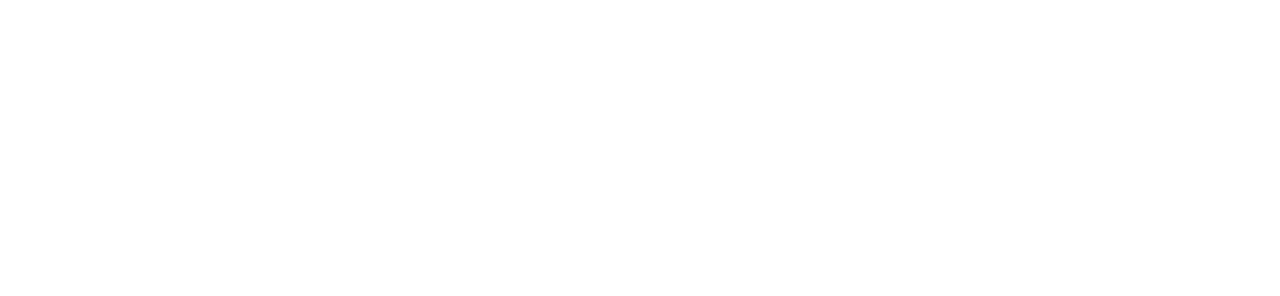
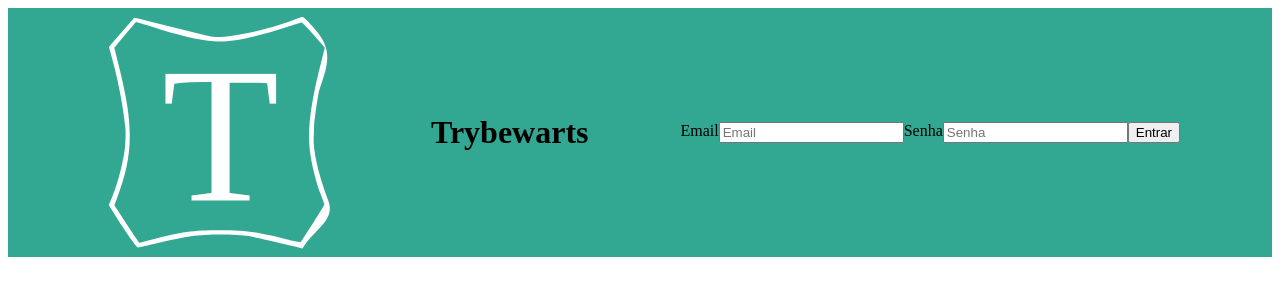
Before and after one commit to JeffDoni/Trybewarts, a website: page index.html in a window 1280 px wide. Drawn offline with Linux system fonts and the light colour scheme.

Commit message:
Requisitos 2 e 4

```diff
--- a/index.html
+++ b/index.html
@@ -10,6 +10,18 @@
 <body>
     <header class="header">
 
+        <img src="images/trybewarts-header-logo.svg" class="trybewarts-header-logo" alt="trybe-logo">
+
+        <h1 id="trybewarts-header-title">Trybewarts</h1>
+        <section>
+            <form action="" class="trybewarts-login" method="get">
+                <label for="email">Email</label>
+                <input type="email" id="email" name="email" placeholder="Email">
+                <label for="senha">Senha</label>
+                <input type="password" id="senha" name="password" placeholder="Senha">
+                <button type="submit">Entrar</button>
+            </form>
+        </section>
     </header>
 </body>
 </html>
--- a/style.css
+++ b/style.css
@@ -1,4 +1,10 @@
 .header {
     display: flex;
     background-color: rgb(50, 167, 145);
+    justify-content: space-evenly;
+    align-items: center;
 }
+
+.trybewarts-login {
+    display: flex;
+}
```
